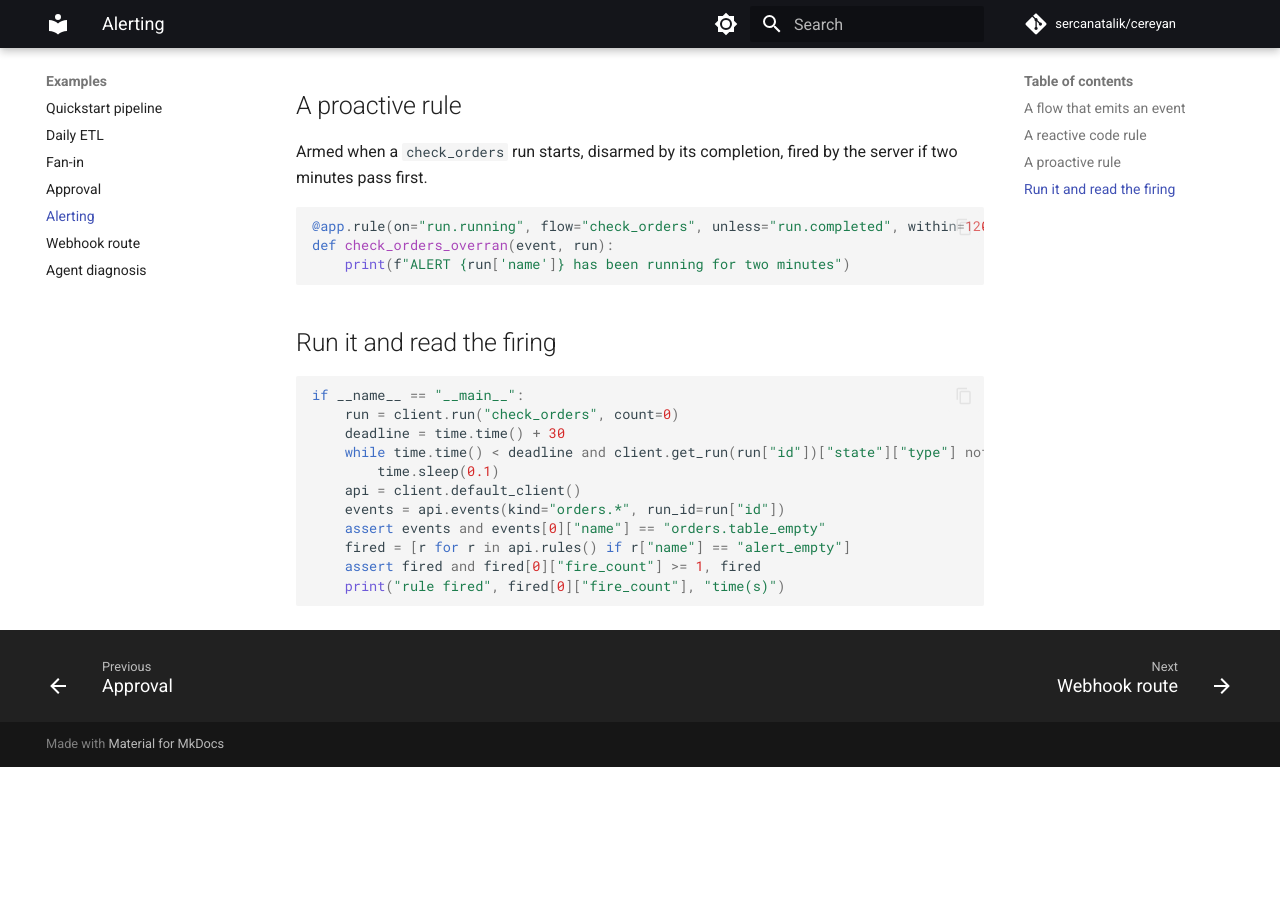
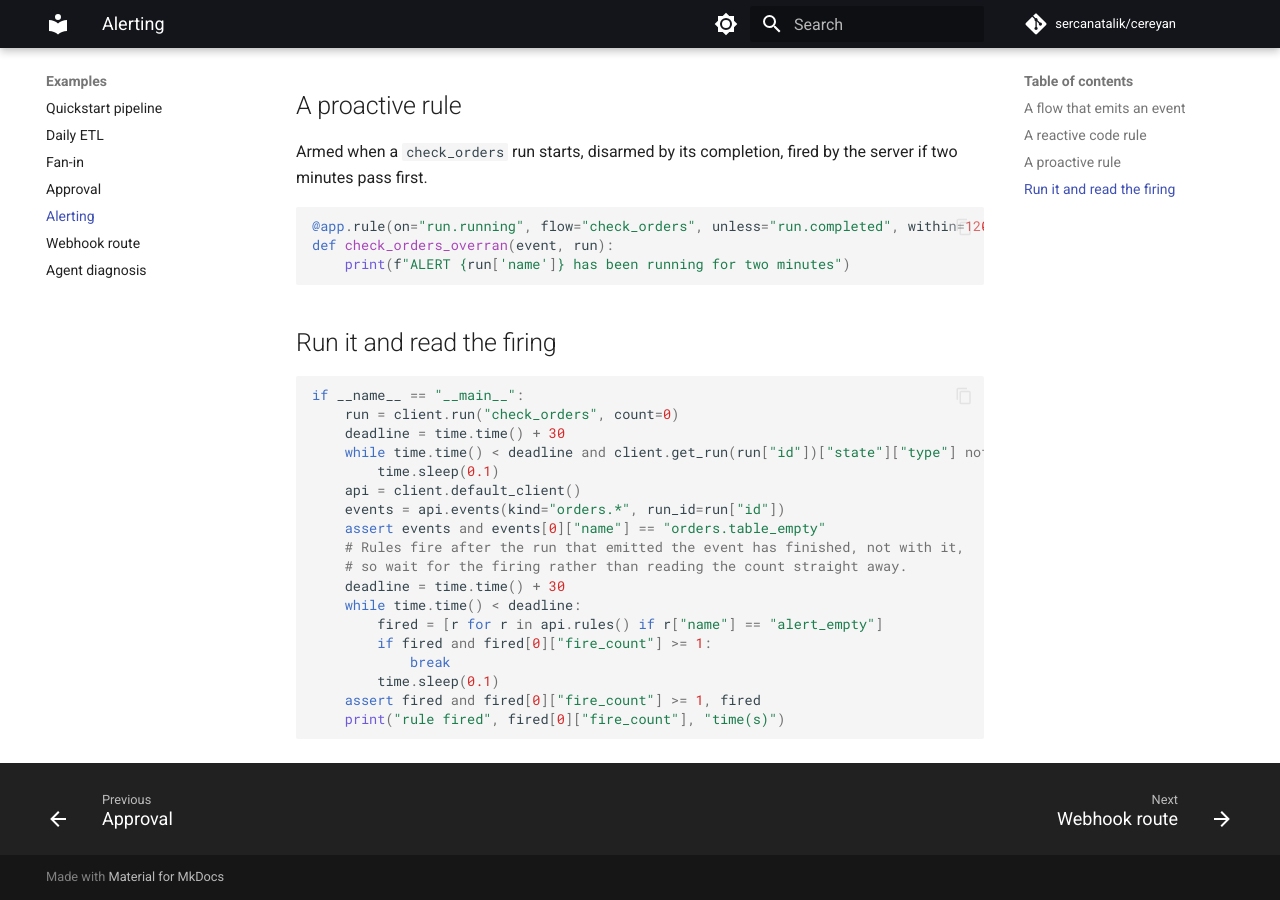
Before and after one commit to sercanatalik/cereyan, an MkDocs documentation site: the page built from docs/examples/alerting.md, in a window 1280 px wide and 900 px high, scrolled down 1004 px. Built offline with MkDocs 1.6.1 and Material for MkDocs 9.7.7, drawn with Linux system fonts in a browser that asks for light colours; comment, search, counter and statistics services are not loaded; before the commit the page ends 1771 px from its top, so only the background shows below that.

Commit message:
Wait for the rule to fire, and stop asking a shared runner to be fast
Two failures, one of them mine.

examples/alerting.py waited for the run to finish and then read the rule's
fire_count immediately. Rules fire after the run that emitted the event ends,
not with it, so the assertion raced and lost under CI load: fire_count 0,
last_fired None. Poll for the firing instead. The examples are executed as
documentation tests and read as documentation, so the old shape was also
teaching that a rule has fired by the time its run has.

The benchmark job failed on the step I added in the previous commit. Moving
the wall-clock ceilings out of the correctness gate and into the benchmark
job was half a fix: that job runs on the same shared runner, so they failed
there for precisely the reason they were removed. They belong to just bench
on calibrated hardware and nowhere in CI. Criterion's own benchmarks and the
end-to-end targets still run there, the latter advisorily.

Co-Authored-By: Claude Opus 5 (1M context) <noreply@anthropic.com>
Claude-Session: https://claude.ai/code/session_01FuH3bzVuKE5CeQKqoapVtt

````diff
--- a/docs/examples/alerting.md
+++ b/docs/examples/alerting.md
@@ -63,7 +63,14 @@ if __name__ == "__main__":
     api = client.default_client()
     events = api.events(kind="orders.*", run_id=run["id"])
     assert events and events[0]["name"] == "orders.table_empty"
-    fired = [r for r in api.rules() if r["name"] == "alert_empty"]
+    # Rules fire after the run that emitted the event has finished, not with it,
+    # so wait for the firing rather than reading the count straight away.
+    deadline = time.time() + 30
+    while time.time() < deadline:
+        fired = [r for r in api.rules() if r["name"] == "alert_empty"]
+        if fired and fired[0]["fire_count"] >= 1:
+            break
+        time.sleep(0.1)
     assert fired and fired[0]["fire_count"] >= 1, fired
     print("rule fired", fired[0]["fire_count"], "time(s)")
 ```
````
Also changed, not shown: docs/contributing.md (+1 -1 lines), 2 other files.
